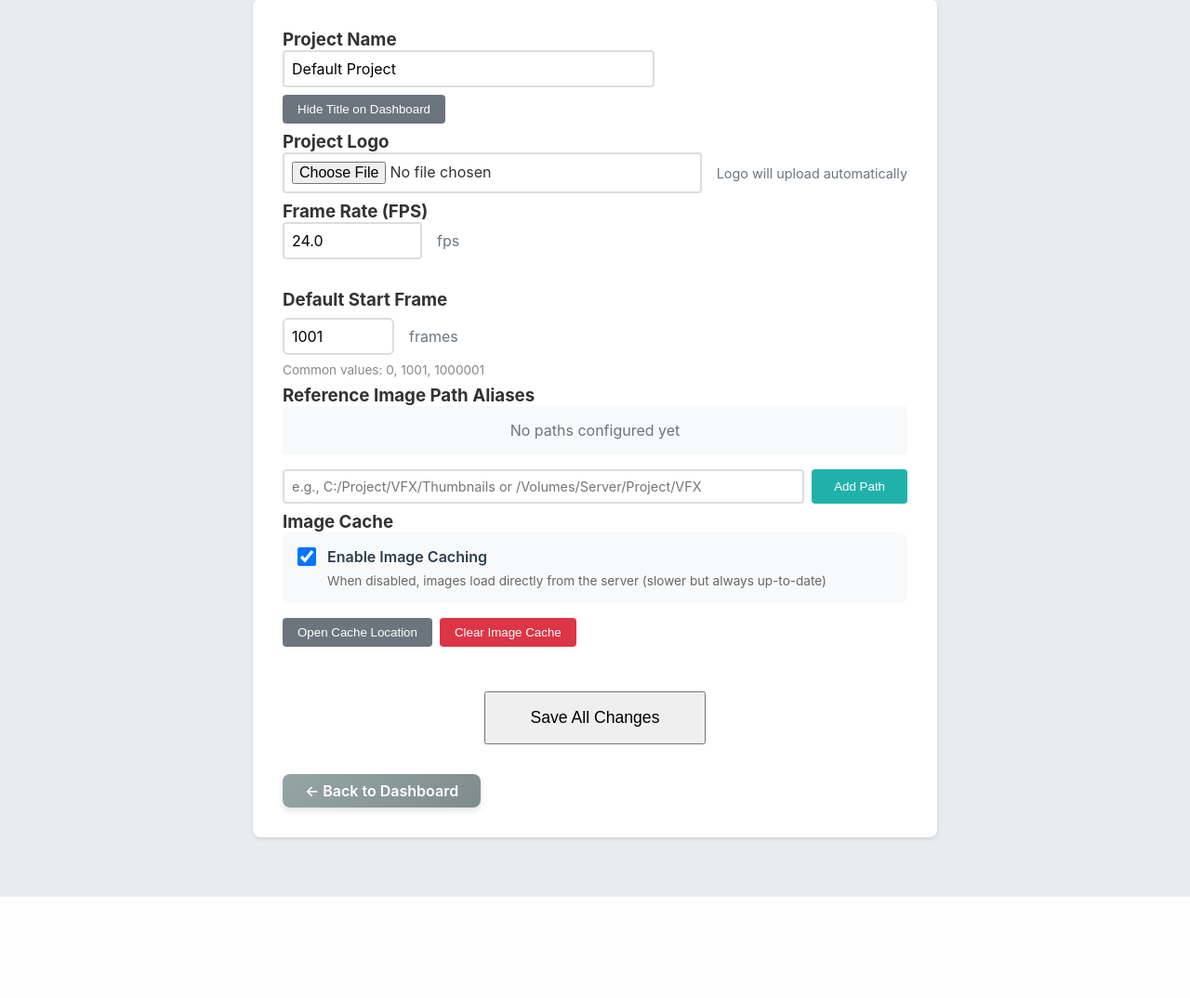
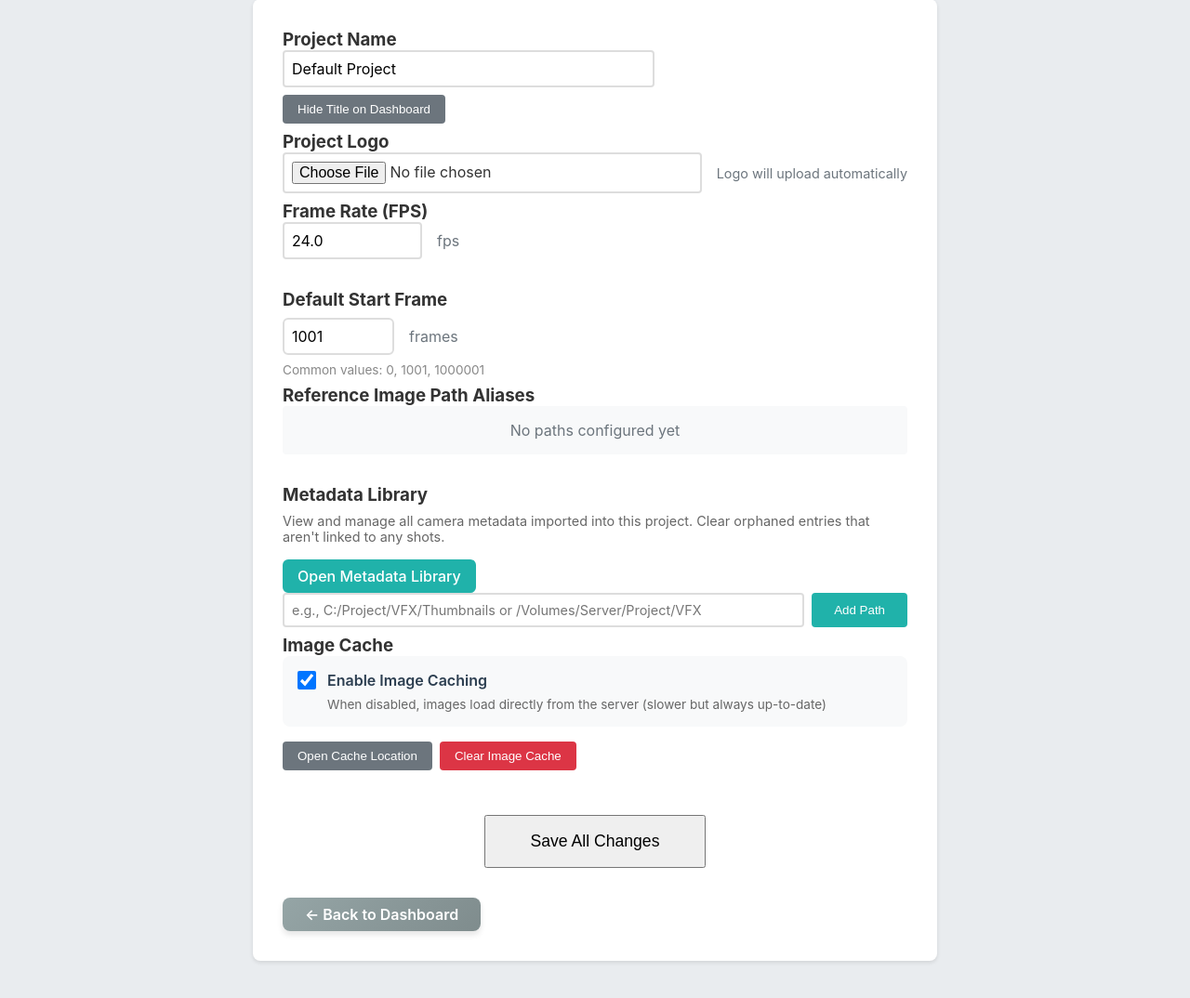
Before and after one commit to jimdelaslim/vfx-tracker, a Flask app: page /settings in a window 1280 px wide. Shown: the part 256-1330 px from the top of the page at 93% size. Before the commit the page ends 1221 px from the top, so only its background shows below. Run offline with Flask 3, Linux system fonts and the light colour scheme; data comes from the database, SQL or seed files in the repository; data that the repository does not hold is empty.

Commit message:
Add Metadata Library page to view and clear orphaned metadata entries

```diff
--- a/app.py
+++ b/app.py
@@ -3894,5 +3894,89 @@ import threading
 threading.Thread(target=_warmup_playwright, daemon=True).start()
 
 
+
+
+@app.route('/metadata/library')
+def metadata_library():
+    """View all camera metadata in the library (including orphaned)"""
+    from models import CameraMetadata, Shot
+
+    project = get_active_project()
+    all_metadata = CameraMetadata.query.order_by(CameraMetadata.cam_roll).all()
+
+    # Check which are linked to shots
+    metadata_info = []
+    for m in all_metadata:
+        # Check if any shot references this cam_roll
+        linked_shots = Shot.query.filter(
+            Shot.project_id == project.id,
+            Shot.cam_roll.like(f'%{m.cam_roll}%')
+        ).all()
+
+        # Also check reverse - metadata cam_roll matches shot cam_roll prefix
+        if not linked_shots:
+            all_shots = Shot.query.filter_by(project_id=project.id).all()
+            for s in all_shots:
+                if s.cam_roll and (s.cam_roll.startswith(m.cam_roll) or m.cam_roll.startswith(s.cam_roll)):
+                    linked_shots.append(s)
+
+        metadata_info.append({
+            'metadata': m,
+            'linked_count': len(linked_shots),
+            'linked_clips': [s.clip_name for s in linked_shots[:3]]
+        })
+
+    return render_template('metadata_library.html',
+                         metadata_info=metadata_info,
+                         project=project)
+
+
+@app.route('/metadata/library/delete', methods=['POST'])
+def delete_metadata_library_items():
+    """Delete selected metadata entries from the library"""
+    from models import CameraMetadata
+
+    metadata_ids = request.form.get('metadata_ids', '')
+    if not metadata_ids:
+        flash('No metadata selected', 'error')
+        return redirect(url_for('metadata_library'))
+
+    id_list = [int(id.strip()) for id in metadata_ids.split(',') if id.strip()]
+
+    count = CameraMetadata.query.filter(CameraMetadata.id.in_(id_list)).delete(synchronize_session=False)
+    db.session.commit()
+
+    flash(f'Deleted {count} metadata entries', 'success')
+    return redirect(url_for('metadata_library'))
+
+
+@app.route('/metadata/library/clear_orphaned', methods=['POST'])
+def clear_orphaned_metadata():
+    """Delete all metadata entries that aren't linked to any shots"""
+    from models import CameraMetadata, Shot
+
+    project = get_active_project()
+    all_metadata = CameraMetadata.query.all()
+    all_shots = Shot.query.filter_by(project_id=project.id).all()
+    shot_cam_rolls = [s.cam_roll for s in all_shots if s.cam_roll]
+
+    deleted = 0
+    for m in all_metadata:
+        # Check if linked (either direction)
+        is_linked = False
+        for shot_roll in shot_cam_rolls:
+            if shot_roll == m.cam_roll or shot_roll.startswith(m.cam_roll) or m.cam_roll.startswith(shot_roll):
+                is_linked = True
+                break
+
+        if not is_linked:
+            db.session.delete(m)
+            deleted += 1
+
+    db.session.commit()
+    flash(f'Cleared {deleted} orphaned metadata entries', 'success')
+    return redirect(url_for('metadata_library'))
+
+
 if __name__ == '__main__':
     app.run(debug=True, host='0.0.0.0', port=5001, use_reloader=False)
--- a/templates/settings.html
+++ b/templates/settings.html
@@ -208,6 +208,18 @@
             <div id="path-aliases-list" style="margin-bottom: 1rem;">
                 <!-- Paths will be populated here -->
             </div>
+
+        <!-- Metadata Library Link -->
+        <div class="settings-section" style="margin-top: 2rem;">
+            <h3 class="settings-section-title" style="margin: 0;">Metadata Library</h3>
+            <p style="font-size: 0.9rem; color: #666; margin: 0.5rem 0 1rem;">
+                View and manage all camera metadata imported into this project. Clear orphaned entries that aren't linked to any shots.
+            </p>
+            <a href="/metadata/library" style="display: inline-block; padding: 0.5rem 1rem; background: #20b2aa; color: white; text-decoration: none; border-radius: 6px; font-weight: 500;">
+                Open Metadata Library
+            </a>
+        </div>
+
 
             <div style="display: flex; gap: 0.5rem; margin-bottom: 0.5rem;">
                 <input type="text"
```
Also changed, not shown: templates/metadata_library.html (added, +97 -0 lines).
